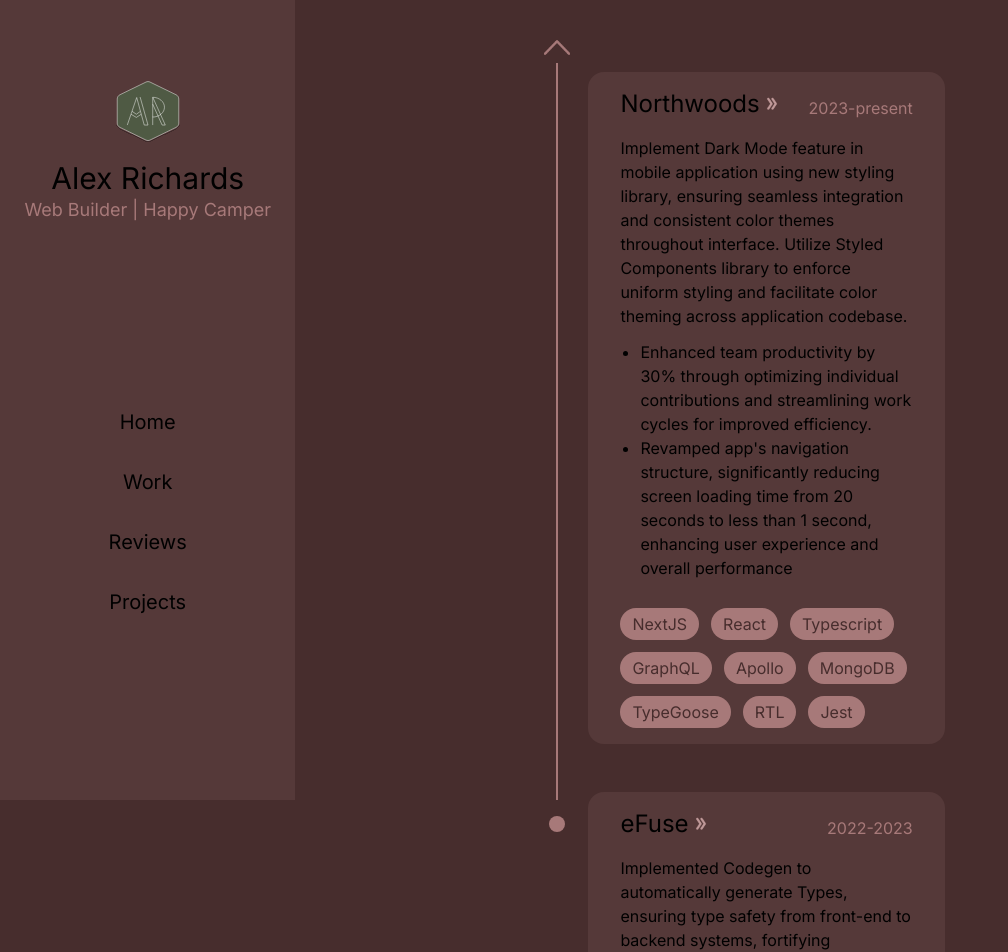
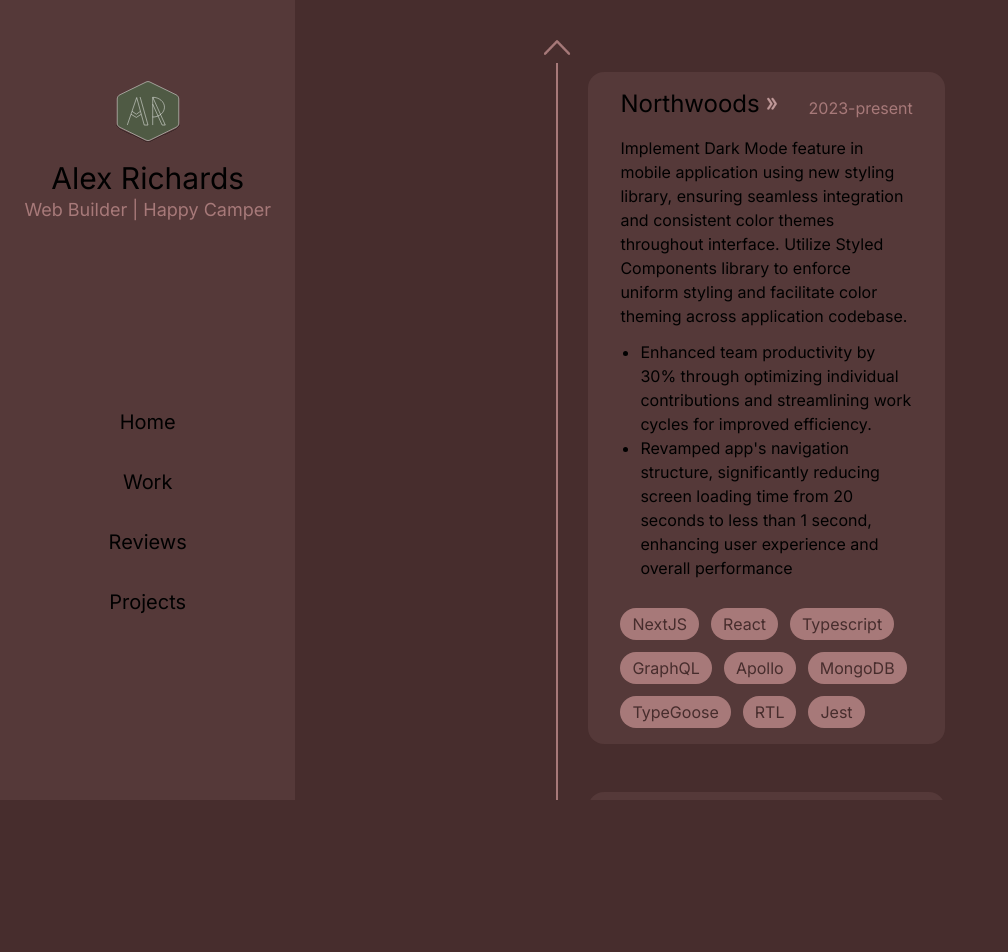
Before and after one commit to AlexRichards9595/portfolio, a Next.js app: page /work in a window 1280 px wide. Shown: the top 952 px of the page, without its empty margins (0-1008 px from the left). After the commit the page ends 800 px from the top, so only its background shows below. Built offline with nearby package versions, Linux system fonts and the light colour scheme.

Commit message:
added projects page

```diff
--- a/src/ExperienceData.ts
+++ b/src/ExperienceData.ts
@@ -2,11 +2,16 @@
 export interface Company {
   name: string;
   time: string;
-  src: string;
   description: string;
   bullets: string[];
   technologies: string[];
   link?: string;
+  productButtons?: ProductButton[]
+}
+
+interface ProductButton {
+  label: string
+  link: string
 }
 
 
@@ -14,7 +19,6 @@ export const employerData: Company[] = [
   {
     name: "Northwoods",
     time: "2023-present",
-    src: "/efuse.png",
     description: `Implement Dark Mode feature in mobile application using new styling library, ensuring seamless integration and consistent color themes throughout interface. Utilize Styled Components library to enforce uniform styling and facilitate color theming across application codebase.`,
     bullets: ['Enhanced team productivity by 30% through optimizing individual contributions and streamlining work cycles for improved efficiency.', 'Revamped app\'s navigation structure, significantly reducing screen loading time from 20 seconds to less than 1 second, enhancing user experience and overall performance'],
     technologies: ['NextJS', 'React', 'Typescript', 'GraphQL', 'Apollo', 'MongoDB', 'TypeGoose', 'RTL', 'Jest'],
@@ -23,7 +27,6 @@ export const employerData: Company[] = [
   {
     name: "eFuse",
     time: "2022-2023",
-    src: "/efuse.png",
     description: `Implemented Codegen to automatically generate Types, ensuring type safety from front-end to backend systems, fortifying application's integrity. Spearheaded standardization of unit testing methodologies and mentored junior engineers' ineffective unit testing practices, fostering culture of quality assurance and continuous improvement within team.`,
     bullets: ['Achieved 86% reduction in page load times by implementing industry-leading GraphQL best practices.', 'Rectified 1000+ Typescript errors, enabling activation of Strict Mode to uphold code stability and bolster maintainability across project.', 'Optimized data fetching methods, resulting in substantial decrease in page load time from 6 seconds to under 1 second, enhancing overall\n' +
     'application responsiveness.'],
@@ -33,7 +36,6 @@ export const employerData: Company[] = [
   {
     name: "Accenture",
     time: "2019-2022",
-    src: "/Accenture-Logo.png",
     description: "Developed purchasing flow for United Airlines' onboard WiFi using React, enhancing user experience and facilitating seamless transactions. Led planning and execution of Angular green field project, establishing web portal for Ford Motor Company's employees to access their machine learning toolbox, streamlining internal processes and empowering users.",
     bullets: [`Spearheaded front-end development of purchasing flow for United Airlines' onboard WiFi, ensuring intuitive design and functionality to meet needs of travelers.`, `Designed user-friendly interface for Ford\'s Sales team to access machine learning tools, enabling efficient data-driven decision-making and enhancing productivity within organization.`],
     technologies: ['React', 'Angular', 'Python', 'Go', 'Java', 'C#'],
@@ -42,13 +44,41 @@ export const employerData: Company[] = [
   {
     name: "NetJets",
     time: "2018-2019",
-    src: "/netjets-vector-logo.png",
     description: "Scoped and executed various ServiceNow projects tailored to meet specific needs of internal business users, enhancing operational efficiency and workflow management within organization.",
     bullets: [],
     technologies: ['Angular', 'ServiceNow'],
     link: 'https://netjets.com/en-us/'
   }
 ];
+
+export const projectData: Company[] = [
+  {
+    name: "Dwell Community Fellowship",
+    time: "2021",
+    description: `Built the filter sidebar on the Teachings Search site that doesn't force a page load when changing the filters. One of the clients top priorities was that a user could never adjust the filters so that there were no results so the filter bar dynamically adjusts the available filters to only what would still produce search results.`,
+    bullets: [],
+    technologies: ['JavaScript', 'Jest'],
+    link: 'https://www.dwellcc.org/',
+    productButtons: [{label: 'Teaching Search Page', link: 'https://www.dwellcc.org/teachings'}]
+  },
+  {
+    name: "Acacia House Churches",
+    time: "2023",
+    description: `Rapidly prototyped and built and deployed a modern 'business card' website for some friends starting a church in Orlando, FL. The website displays important information about the church and a form that allows users to get in touch.`,
+    bullets: [],
+    technologies: ['NextJS', 'React', 'Typescript', 'RTL', 'Jest'],
+    link: 'https://acaciahc.com/'
+  },
+  {
+    name: "Campscout",
+    time: "2023-present",
+    description: "Currently building a modern web application that allows users to share reviews for specific campsites for all State and National Campgrounds. Too many camping trips have been ruined by picking 'that' campsite. Too many hours have been spent pouring over campground sites and google earth trying to figure out which campsite is the best. Campscout is a site for campers to help fellow campers pick the best sites for the next camping trip",
+    bullets: [],
+    technologies: ['NextJS', 'React', 'Prisma', 'CockroachDB', 'Typescript', 'RTL', 'Jest'],
+    link: 'https://campscout.org/'
+  },
+];
+
 
 export interface ReviewData {
   name: string;
--- a/src/app/layout.tsx
+++ b/src/app/layout.tsx
@@ -19,9 +19,9 @@ export default function RootLayout({
 }>) {
   return (
     <html lang="en">
-      <body className={`${inter.className} flex flex-col h-full overflow-x-hidden`}>
+      <body className={`${inter.className} flex flex-col h-screen overflow-x-hidden overflow-y-hidden`}>
         <Header/>
-        <main className={'w-screen grow lg:flex lg:flex-row overflow-y-auto pb-16 lg:pb-0'}>
+        <main className={'w-screen grow lg:flex lg:flex-row overflow-y-auto pb-8 lg:pb-0'}>
           <Sidebar/>
           <div className={'lg:w-screen lg:overflow-y-auto lg:grow'}>{children}</div>
         </main>
--- a/src/app/projects/page.tsx
+++ b/src/app/projects/page.tsx
@@ -1,6 +1,22 @@
+import { projectData} from "@/ExperienceData";
+import Card from "@/components/Card";
+import React from "react";
 
 const Projects = ()=> {
-  return <div>Projects</div>
+  return <div className="flex flex-row min-h-screen h-fit w-11/12 lg:w-1/2 mx-auto py-8">
+    <div className={'flex flex-col h-full justify-between'}>
+      {projectData.map(company => (
+          <Card
+              key={company.name}
+              title={company.name}
+              description={company.description}
+              subtitle={company.time}
+              tags={company.technologies}
+              link={company.link}
+          />
+      ))}
+    </div>
+  </div>
 }
 
 export default Projects
--- a/src/components/Card.tsx
+++ b/src/components/Card.tsx
@@ -13,7 +13,7 @@ type CardProps = {
 const Card = ({title, subtitle, description, tags, link, bullets}: CardProps) => {
   return (
       <div className={'flex flex-col py-4 px-8 bg-secondary rounded-2xl my-6 lg:w-4/5'}>
-        <div className={'flex flex-row justify-between items-end mb-4'}>
+        <div className={'flex flex-row flex-wrap justify-between items-end mb-4'}>
           {!!link ? (
               <Link href={link} className={'flex flex-row gap-1 items-center'} target={'_blank'}>
                 <p className={'text-2xl'}>{title}</p>
```
